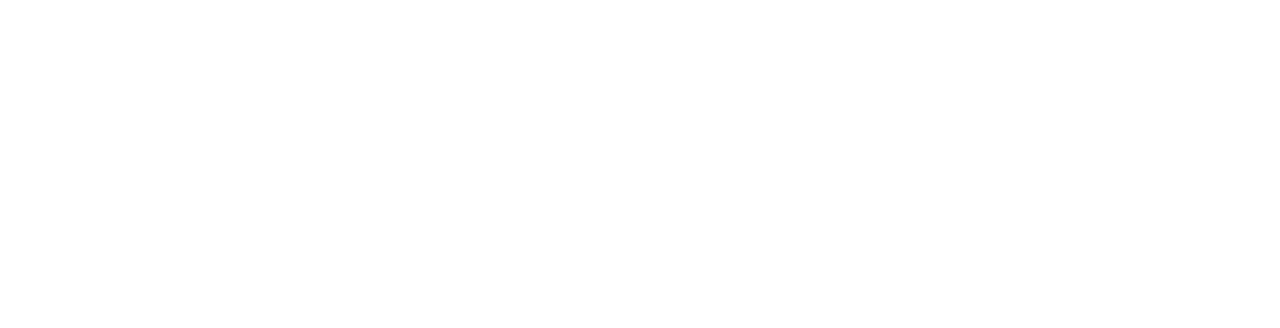
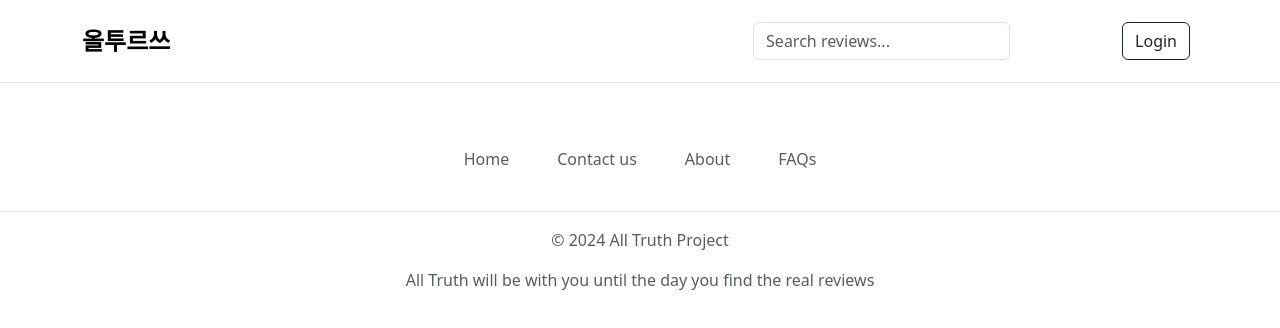
Before and after one commit to all-truth/all-truth, a Vue app in the folder front/vite-project/: page / in a window 1280 px wide. Shown: the top 328 px of the page. Built offline with nearby package versions, Linux system fonts and the light colour scheme.

Commit message:
design: header, footer 컴포넌트 UI 디자인

```diff
--- a/front/vite-project/index.html
+++ b/front/vite-project/index.html
@@ -3,11 +3,15 @@
   <head>
     <meta charset="UTF-8" />
     <link rel="icon" type="image/svg+xml" href="/vite.svg" />
+    <link href="https://cdnjs.cloudflare.com/ajax/libs/boxicons/2.0.7/css/boxicons.min.css" rel="stylesheet">
+    <link rel="stylesheet" href="https://cdnjs.cloudflare.com/ajax/libs/bootstrap/5.3.0-alpha1/css/bootstrap.min.css" integrity="sha512-72OVeAaPeV8n3BdZj7hOkaPSEk/uwpDkaGyP4W2jSzAC8tfiO4LMEDWoL3uFp5mcZu+8Eehb4GhZWFwvrss69Q==" crossorigin="anonymous" referrerpolicy="no-referrer" />
+    <link rel="stylesheet" href="https://cdnjs.cloudflare.com/ajax/libs/font-awesome/4.7.0/css/font-awesome.min.css" integrity="sha512-SfTiTlX6kk+qitfevl/7LibUOeJWlt9rbyDn92a1DqWOw9vWG2MFoays0sgObmWazO5BQPiFucnnEAjpAB+/Sw==" crossorigin="anonymous" referrerpolicy="no-referrer" />
     <meta name="viewport" content="width=device-width, initial-scale=1.0" />
     <title>All Truth</title>
   </head>
   <body>
     <div id="app"></div>
+    <script src="https://cdnjs.cloudflare.com/ajax/libs/bootstrap/5.3.0-alpha1/js/bootstrap.bundle.min.js" integrity="sha512-Sct/LCTfkoqr7upmX9VZKEzXuRk5YulFoDTunGapYJdlCwA+Rl4RhgcPCLf7awTNLmIVrszTPNUFu4MSesep5Q==" crossorigin="anonymous" referrerpolicy="no-referrer"></script>
     <script type="module" src="/src/main.js"></script>
   </body>
 </html>
--- a/front/vite-project/src/App.vue
+++ b/front/vite-project/src/App.vue
@@ -1,8 +1,19 @@
 <template>
-
+  <Header />
+  <Footer />
 </template>
 
-<script setup>
+<script>
+import Header from './components/Header.vue'
+import Footer from './components/Footer.vue'
+
+export default {
+  name: 'App',
+  components: {
+    Header,
+    Footer
+  }
+}
 </script>
 
 <style scoped>
--- /dev/null
+++ b/front/vite-project/src/components/Footer.vue
@@ -0,0 +1,25 @@
+<template>
+  <footer class="py-3 my-4">
+    <ul class="nav justify-content-center border-bottom pb-3 mb-3">
+      <li class="nav-item"><a href="/" class="nav-link px-2 text-body-secondary">Home</a></li>
+      <li class="nav-item"><a href="#" class="nav-link px-2 text-body-secondary">Contact us</a></li>
+      <li class="nav-item"><a href="#" class="nav-link px-2 text-body-secondary">About</a></li>
+      <li class="nav-item"><a href="#" class="nav-link px-2 text-body-secondary">FAQs</a></li>
+    </ul>
+    <p class="text-center text-body-secondary">© 2024 All Truth Project</p>
+    <p class="text-center text-body-secondary">All Truth will be with you until the day you find the real reviews</p>
+  </footer>
+</template>
+
+<script>
+  export default {
+    name: 'Footer',
+
+  }
+</script>
+
+<style scoped>
+.nav-item {
+  margin: 1rem;
+}
+</style>
--- /dev/null
+++ b/front/vite-project/src/components/Header.vue
@@ -0,0 +1,89 @@
+<template>
+  <header class="py-3 mb-3 border-bottom">
+    <div class="px-3">
+      <div class="container">
+        <div class="d-flex flex-wrap align-items-center justify-content-center justify-content-lg-start">
+          <a href="/" class="d-flex align-items-center my-2 my-lg-0 me-lg-auto text-black text-decoration-none">
+            <span class="home">올투르쓰</span>
+          </a>
+
+          <form class="col-12 col-lg-auto mb-3 mb-lg-0 me-lg-3" role="search">
+            <input type="search" class="form-control" placeholder="Search reviews..." aria-label="Search">
+          </form>
+
+          <div class="review-write px-5">
+            <a href="#" class="nav-link text-secondary text-center" v-if="isAuthenticated">
+              <img src="/write_review.png" alt="리뷰 작성 이미지" class="review-write-image">
+              <div>리뷰 작성</div>
+            </a>
+          </div>
+
+          <div class="text-end">
+            <a href="#" class="btn btn-outline-dark me-2" v-if="!isAuthenticated">Login</a>
+          </div>
+
+          <div class="dropdown text-end" v-if="isAuthenticated">
+            <a href="#" class="d-block link-body-emphasis text-decoration-none dropdown-toggle" data-bs-toggle="dropdown" aria-expanded="false">
+              <img src="/default_profile_icon.png" alt="프로필 이미지" width="32" height="32" class="rounded-circle">
+            </a>
+            <ul class="dropdown-menu text-small">
+              <li>
+                <a class="dropdown-item" href="#">Profile
+                  <i class='bx bxs-user-check'></i>
+                </a>
+              </li>
+              <li>
+                <router-link to="/orders" class="dropdown-item">Reviews
+                  <i class='bx bxs-file' aria-hidden="true"></i>
+                </router-link>
+              </li>
+              <li>
+                <router-link to="/cart" class="dropdown-item">Replies
+                  <i class='bx bx-reply-all' aria-hidden="true"></i>
+                </router-link>
+              </li>
+              <li><hr class="dropdown-divider"></li>
+              <li>
+                <a to="/login" class="dropdown-item" @click="logout">Sign out
+                  <i class="bx bxs-log-out-circle"></i>
+                </a>
+              </li>
+            </ul>
+          </div>
+        </div>
+      </div>
+    </div>
+  </header>
+</template>
+
+<script>
+export default {
+  name: 'Header',
+  setup () {
+
+
+    return {}
+  }
+}
+</script>
+
+<style scoped>
+.home {
+  font-weight: 800;
+  font-size: 1.5rem;
+}
+
+.review-write {
+  height: 50px; /* 고정 높이 */
+}
+
+.review-write-image {
+  width: 30px;
+  height: 30px;
+  margin-bottom: 5px;
+}
+
+.dropdown {
+  cursor: pointer;
+}
+</style>
```
Also changed, not shown: front/vite-project/public/default_profile_icon.png (added), front/vite-project/public/write_review.png (added).
